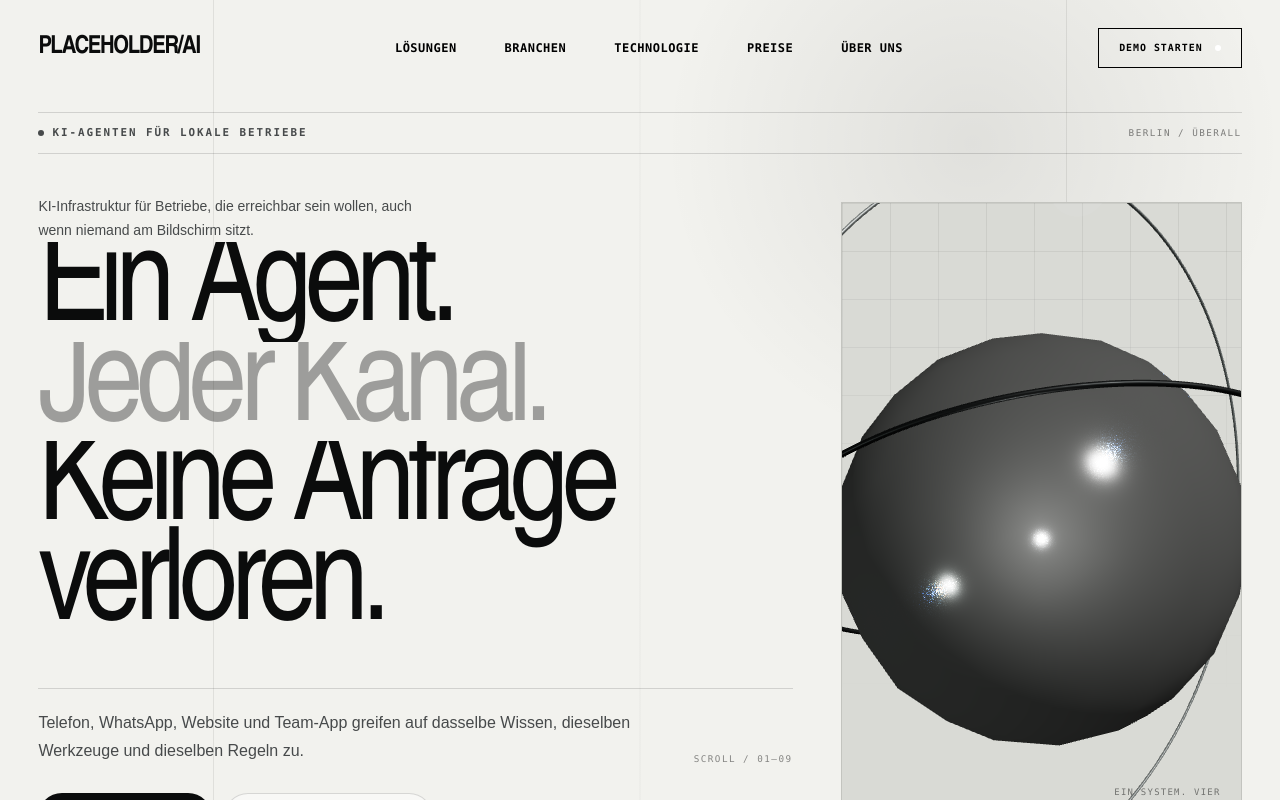
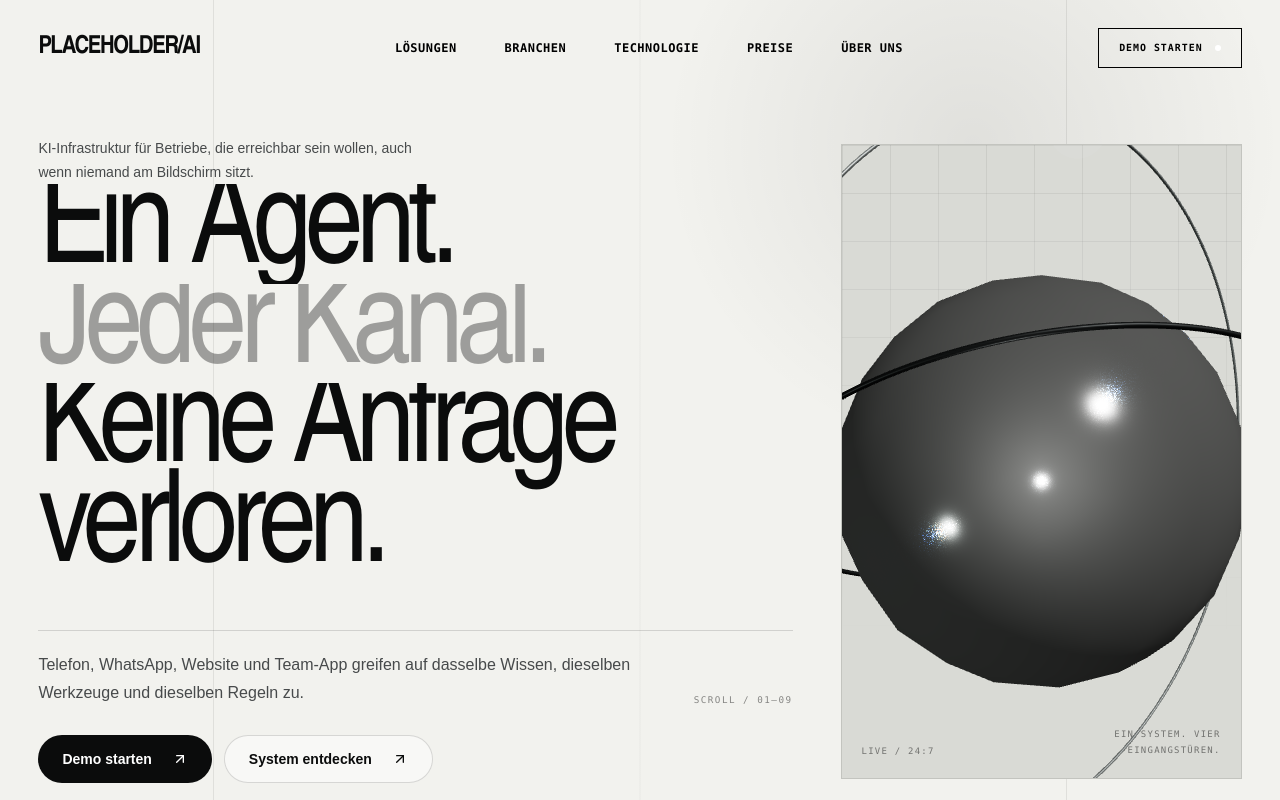
Before and after one commit to IljaDzhumelya24/ki-agent, a Next.js app: page / in a window 1280 px wide. Shown: the top 800 px of the page. Built offline with nearby package versions, Linux system fonts and the light colour scheme.

Commit message:
style: simplify hero introduction

```diff
--- a/src/components/home/hero-section.tsx
+++ b/src/components/home/hero-section.tsx
@@ -3,20 +3,14 @@ import { ArrowDown } from "lucide-react";
 
 import { homeContent } from "@/content/home";
 import { MagneticLink } from "@/components/ui/magnetic-link";
-import { SectionLabel } from "@/components/ui/section-label";
 import { SignalCoreLoader } from "@/components/three/signal-core-loader";
 import { RevealText } from "@/components/ui/reveal-text";
 
 export function HeroSection({ visual }: { visual?: ReactNode }) {
   return (
-    <section id="top" className="page-gutter editorial-grid relative isolate overflow-hidden pt-24 md:pt-28">
+    <section id="top" className="page-gutter editorial-grid relative isolate overflow-hidden pt-20 md:pt-24">
       <div className="pointer-events-none absolute inset-x-0 top-0 h-[36rem] bg-[radial-gradient(circle_at_76%_25%,rgba(0,0,0,0.075),transparent_29%)]" />
       <div className="mx-auto max-w-[108rem]">
-        <div className="flex items-center justify-between border-y border-[var(--line)] py-3 font-mono text-[0.58rem] uppercase tracking-[0.16em] text-black/48">
-          <SectionLabel>{homeContent.hero.eyebrow}</SectionLabel>
-          <span>Berlin / überall</span>
-        </div>
-
         <div className="relative grid min-h-[calc(100svh-11rem)] grid-cols-1 gap-7 py-7 lg:grid-cols-12 lg:gap-0 lg:py-10">
           <div className="relative z-10 flex flex-col justify-between lg:col-span-8 lg:pr-12">
             <p className="max-w-[25rem] text-xs leading-5 text-[var(--graphite)] md:text-sm md:leading-6">
```
